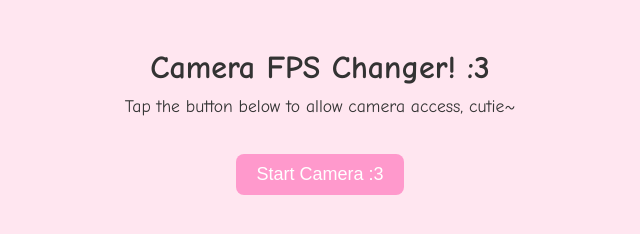
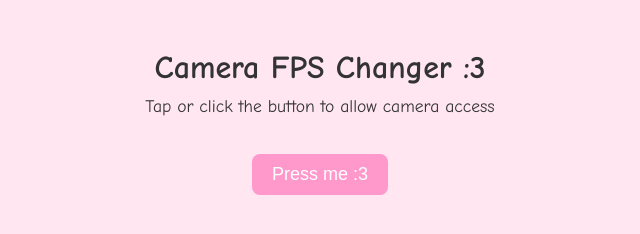
Before and after one commit to NotFloofy/Camfpschanger, a plain HTML site: page index.html in a window 1280 px wide. Shown: the whole page, without its empty margins (320-960 px from the left). Drawn offline with Linux system fonts and the light colour scheme.

Commit message:
Update index.html

```diff
--- a/index.html
+++ b/index.html
@@ -3,7 +3,7 @@
 <head>
   <meta charset="UTF-8">
   <meta name="viewport" content="width=device-width, initial-scale=1.0">
-  <title>Camera FPS Changer Cutie</title>
+  <title>Camera FPS Changer</title>
   <style>
     body {
       font-family: 'Comic Sans MS', cursive, sans-serif;
@@ -51,17 +51,17 @@
   </style>
 </head>
 <body>
-  <h1>Camera FPS Changer! :3</h1>
-  <p class="instructions">Tap the button below to allow camera access, cutie~</p>
-  <button id="startButton">Start Camera :3</button>
+  <h1>Camera FPS Changer :3</h1>
+  <p class="instructions">Tap or click the button to allow camera access</p>
+  <button id="startButton">Press me :3</button>
   <br>
   <label for="fpsInput" id="fpsLabel" style="display:none;">FPS:</label>
   <input id="fpsInput" type="number" min="1" value="30" style="display:none;" />
   <br><br>
-  <!-- The canvas displays your camera stream cutely! -->
+  <!-- The thing shows your cam -->
   <canvas id="canvas" style="display:none;"></canvas>
 
-  <!-- Hidden video element to capture the stream -->
+  <!-- Hidden something? -->
   <video id="video" autoplay playsinline style="display:none;"></video>
 
   <script>
@@ -74,18 +74,18 @@
     let intervalId;
     let currentFps = parseInt(fpsInput.value);
 
-    // When the cute button is clicked, ask for camera permission
     startButton.addEventListener('click', () => {
       navigator.mediaDevices.getUserMedia({ video: true })
         .then(stream => {
           video.srcObject = stream;
+          video.play(); // Forcing the video to play
           video.addEventListener('loadedmetadata', () => {
-            // Set canvas size to video dimensions
+            // Set dimensions
             canvas.width = video.videoWidth;
             canvas.height = video.videoHeight;
-            // Hide the start button after access is granted
+            // Hide the start button
             startButton.style.display = 'none';
-            // Show FPS input and canvas cutie~
+            // Show the FPS input and canvas
             fpsInput.style.display = 'inline-block';
             fpsLabel.style.display = 'inline';
             canvas.style.display = 'block';
@@ -97,7 +97,7 @@
         });
     });
 
-    // Function to start drawing the video frames onto the canvas at the desired FPS
+    // Function to start
     function startDrawing() {
       if (intervalId) clearInterval(intervalId);
       const intervalTime = 1000 / currentFps;
@@ -106,7 +106,7 @@
       }, intervalTime);
     }
 
-    // Listen for changes in the FPS textbox to update the drawing rate in real-time!
+    // Check in realtime
     fpsInput.addEventListener('input', () => {
       const newFps = parseInt(fpsInput.value);
       if (!isNaN(newFps) && newFps > 0) {
```
